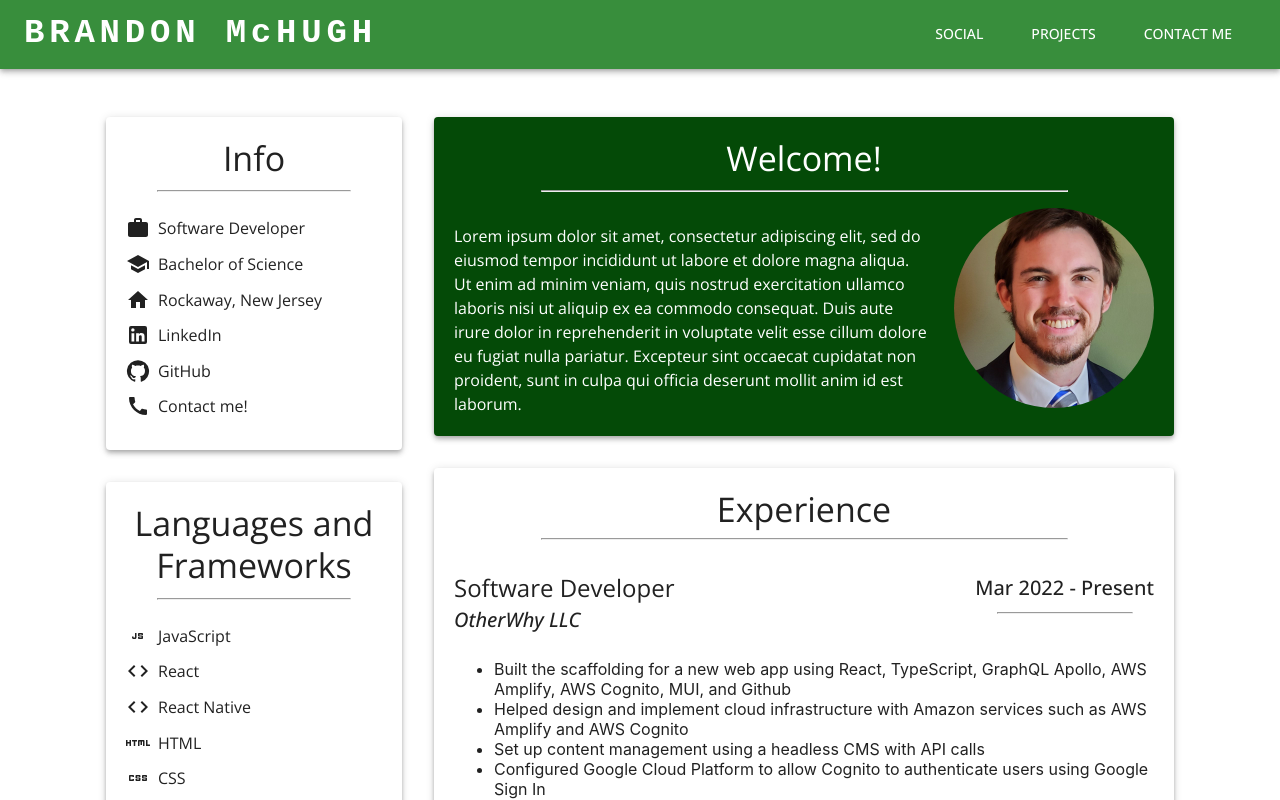
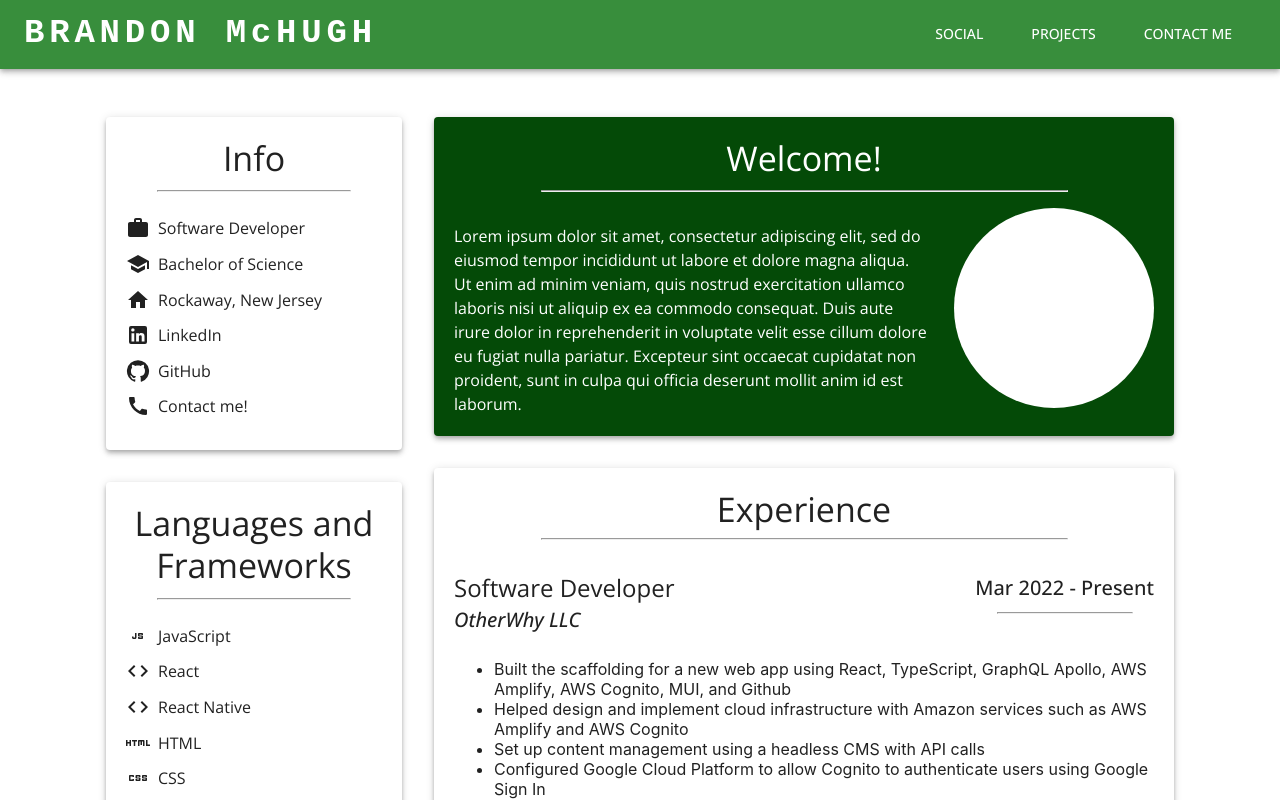
Before and after one commit to brandmch/website_v2, a React (Create React App) app: page / in a window 1280 px wide. Shown: the top 800 px of the page. Built offline with nearby package versions, Linux system fonts and the light colour scheme.

Commit message:
blacnk pic

```diff
--- a/src/routes/_landing/components/summary.js
+++ b/src/routes/_landing/components/summary.js
@@ -36,26 +36,20 @@ const Summary = ({ width }) => {
             </Box>
             <Box flex={1}></Box>
             {width > 355 ? (
-              // <Box
-              //   flex={10}
+              <Box
+                height={200}
+                width={200}
+                borderRadius={100}
+                backgroundColor="white"
+              ></Box>
+            ) : (
+              // <img
+              //   src={picOfMe}
+              //   alt="HeadShot"
+              //   width={200}
               //   height={200}
-              //   width={200}
-              //   borderRadius={100}
-              //   backgroundColor="white"
-              //   marginRight="auto"
-              //   marginLeft="auto"
-              //   marginTop={
-              //     width > 1000 ? null : width > 900 ? 2 : width > 550 ? null : 2
-              //   }
-              // ></Box>
-              <img
-                src={picOfMe}
-                alt="HeadShot"
-                width={200}
-                height={200}
-                style={{ borderRadius: 100 }}
-              />
-            ) : (
+              //   style={{ borderRadius: 100 }}
+              // />
               ""
             )}
           </Box>
```
